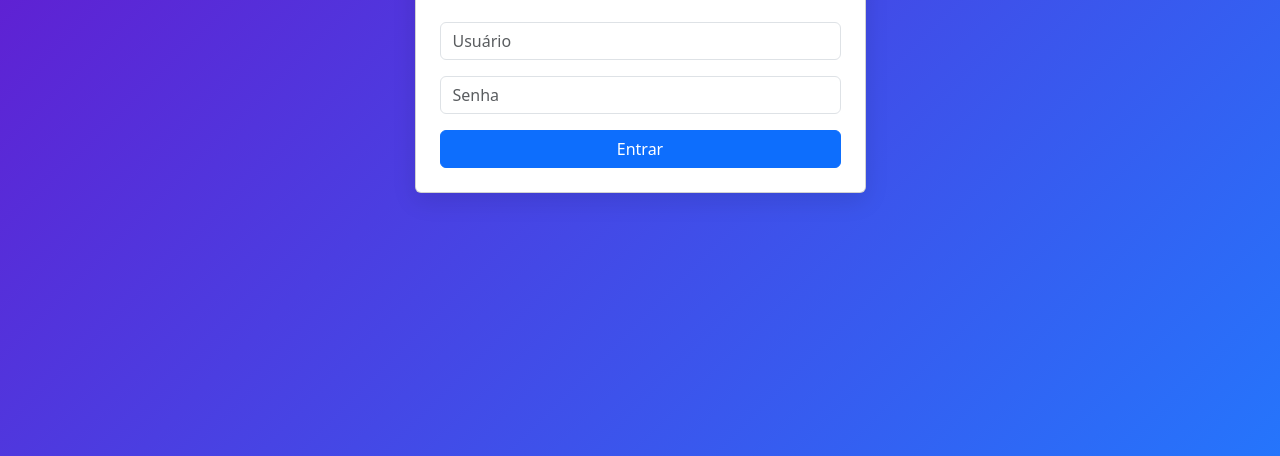
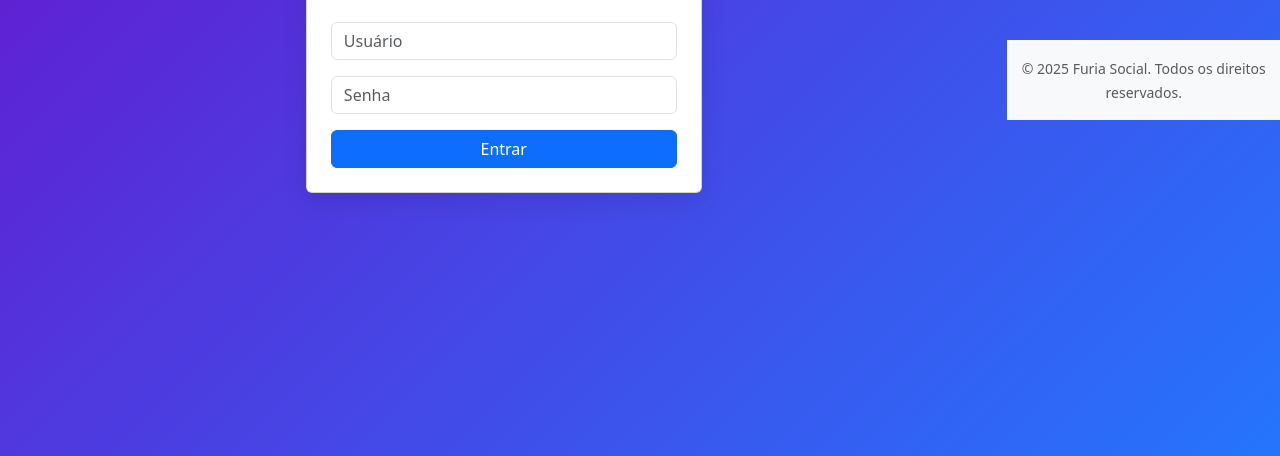
Before and after one commit to Raul-Fonseca/Estoque2, a plain HTML site: page login.html in a window 1280 px wide. Shown: the part 344-800 px from the top of the page. Drawn offline with nearby package versions, Linux system fonts and the light colour scheme.

Commit message:
Update login.html

```diff
--- a/login.html
+++ b/login.html
@@ -35,5 +35,11 @@
   <script src="https://cdn.jsdelivr.net/npm/bootstrap@5.3.3/dist/js/bootstrap.bundle.min.js"></script>
 
  <script src="./login.js"></script>
+    <footer class="bg-light text-center text-muted py-3 mt-5">
+    <div class="container">
+      <small>&copy; 2025 Furia Social. Todos os direitos reservados.</small>
+    </div>
+  </footer>
+
 </body>
 </html>
```
